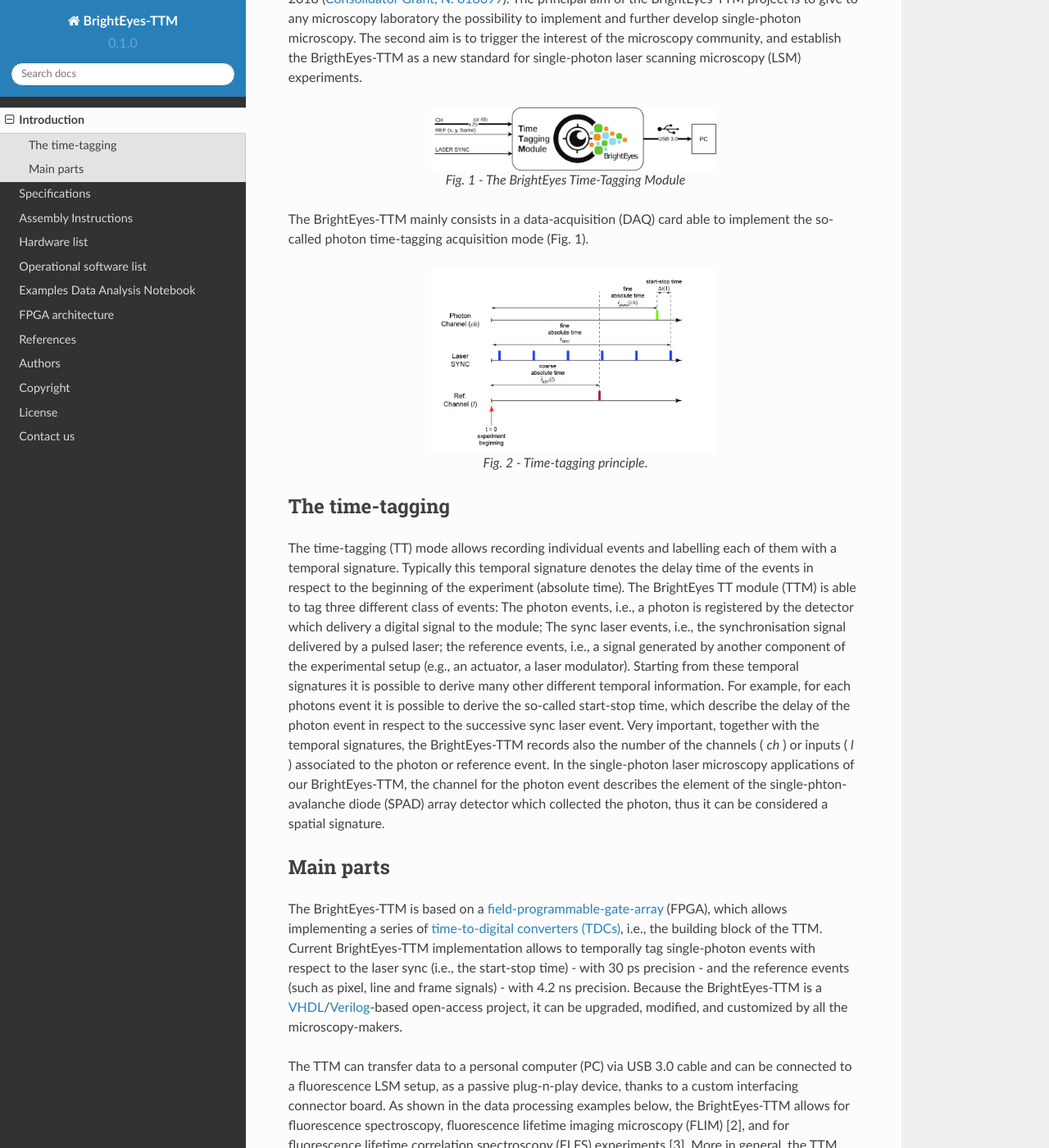
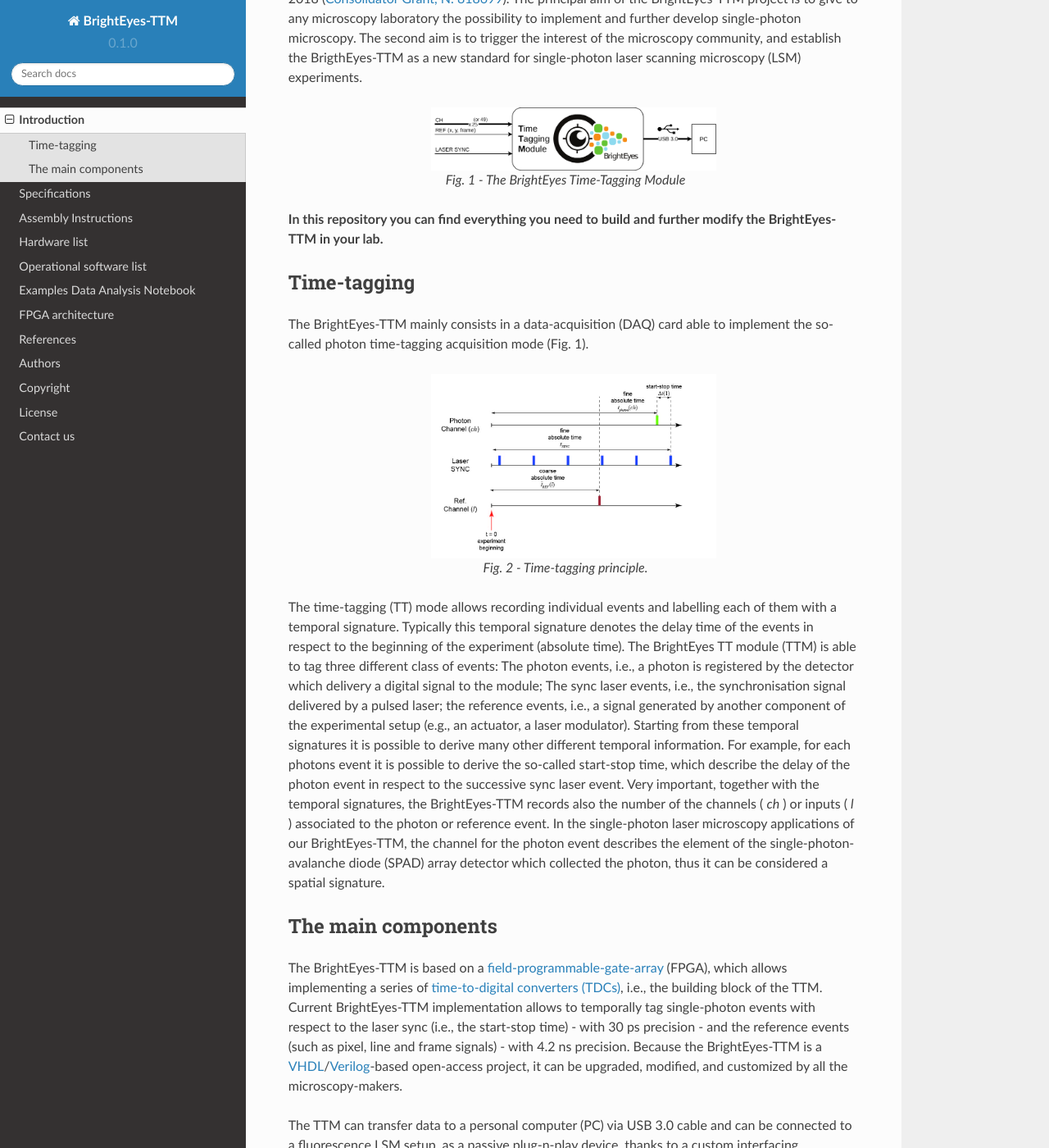
Before and after one commit to mattia-donato/BrightEyes-TTM-docs, a Sphinx documentation site: the page built from docs/source/BrightEyes.md, in a window 1280 px wide and 1400 px high, scrolled down 197 px. Shown: the whole window at 82% size. Built offline with Sphinx 7.4.7 and the Read the Docs theme 2.0.0, drawn with Linux system fonts in a browser that asks for light colours; some of the changed text lies outside the part shown.

Commit message:
Update BrightEyes.md

```diff
--- a/docs/source/BrightEyes.md
+++ b/docs/source/BrightEyes.md
@@ -10,6 +10,10 @@
 Fig. 1 - The BrightEyes Time-Tagging Module
 :::
 
+**In this repository you can find everything you need to build and further modify the BrightEyes-TTM in your lab.**
+
+## Time-tagging
+
 The BrightEyes-TTM mainly consists in a data-acquisition (DAQ) card able to implement the so-called photon time-tagging acquisition mode (Fig. 1).
 
 :::{figure} img/TT_Principle.jpg
@@ -20,17 +24,14 @@
 Fig. 2 - Time-tagging principle.
 :::
 
-## The time-tagging
+The time-tagging (TT) mode allows recording individual events and labelling each of them with a temporal signature. Typically this temporal signature denotes the delay time of the events in respect to the beginning of the experiment (absolute time). The BrightEyes TT module (TTM) is able to tag three different class of events: The photon events, i.e., a photon is registered by the detector which delivery a digital signal to the module; The sync laser events, i.e., the synchronisation signal delivered by a pulsed laser; the reference events, i.e., a signal generated by another component of the experimental setup (e.g., an actuator, a laser modulator). Starting from these temporal signatures it is possible to derive many other different temporal information. For example, for each photons event it is possible to derive the so-called start-stop time, which describe the delay of the photon event in respect to the successive sync laser event. Very important, together with the temporal signatures, the BrightEyes-TTM records also the number of the channels ( *ch* ) or inputs ( *l* ) associated to the photon or reference event. In the single-photon laser microscopy applications of our BrightEyes-TTM, the channel for the photon event describes the element of the single-photon-avalanche diode (SPAD) array detector which collected the photon, thus it can be considered a spatial signature.
 
-The time-tagging (TT) mode allows recording individual events and labelling each of them with a temporal signature. Typically this temporal signature denotes the delay time of the events in respect to the beginning of the experiment (absolute time). The BrightEyes TT module (TTM) is able to tag three different class of events: The photon events, i.e., a photon is registered by the detector which delivery a digital signal to the module; The sync laser events, i.e., the synchronisation signal delivered by a pulsed laser; the reference events, i.e., a signal generated by another component of the experimental setup (e.g., an actuator, a laser modulator). Starting from these temporal signatures it is possible to derive many other different temporal information. For example, for each photons event it is possible to derive the so-called start-stop time, which describe the delay of the photon event in respect to the successive sync laser event. Very important, together with the temporal signatures, the BrightEyes-TTM records also the number of the channels ( *ch* ) or inputs ( *l* ) associated to the photon or reference event. In the single-photon laser microscopy applications of our BrightEyes-TTM, the channel for the photon event describes the element of the single-phton-avalanche diode (SPAD) array detector which collected the photon, thus it can be considered a spatial signature.
-
-## Main parts
+## The main components
 
 The BrightEyes-TTM is based on a [field-programmable-gate-array](https://en.wikipedia.org/wiki/Field-programmable_gate_array) (FPGA), which allows implementing a series of [time-to-digital converters (TDCs)](https://en.wikipedia.org/wiki/Time-to-digital_converter), i.e., the building block of the TTM. Current BrightEyes-TTM implementation allows to temporally tag single-photon events with respect to the laser sync (i.e., the start-stop time) - with 30 ps precision - and the reference events (such as pixel, line and frame signals) - with 4.2 ns precision. Because the BrightEyes-TTM is a [VHDL](https://en.wikipedia.org/wiki/VHDL)/[Verilog](https://en.wikipedia.org/wiki/Verilog)-based open-access project, it can be upgraded, modified, and customized by all the microscopy-makers.
 
 The TTM can transfer data to a personal computer (PC) via USB 3.0 cable and can be connected to a fluorescence LSM setup, as a passive plug-n-play device, thanks to a custom interfacing connector board. As shown in the data processing examples below, the BrightEyes-TTM allows for fluorescence spectroscopy, fluorescence lifetime imaging microscopy (FLIM) \[2\], and for fluorescence lifetime correlation spectroscopy (FLFS) experiments \[3\]. More in general, the TTM can be used to fully explore the great momentum in the development of new bi-dimensional or one-dimensional asyncronous read-out SPAD array detectors \[3,4\].
 
-**In this repository you can find everything you need to build and further modify the BrightEyes-TTM in your lab.**
 
 The BrightEyes-TTM is composed by three main parts: the FPGA evaluation board ([Xilinx® KC705 Evaluation board](https://www.xilinx.com/products/boards-and-kits/ek-k7-kc705-g.html)); the FX3 data transmission chip ([EZ-USB® FX3™ SuperSpeed Explorer Kit](https://www.cypress.com/documentation/development-kitsboards/cyusb3kit-003-ez-usb-fx3-superspeed-explorer-kit) and [FMC Interconnect Board for the EZ-USB® FX3™ SuperSpeed Explorer Kit](https://www.cypress.com/documentation/development-kitsboards/cyusb3acc-005-fmc-interconnect-board-ez-usb-fx3-superspeed)); a custom-made I/Os SMA-FMC daugther connector card. The three part need to be assembled (Fig. 3) following the instruction below (expand the Assembly Instuctions). Both the FX3 data transmission chip and the I/Os FMC daugther card easily interlock to the main Xilinx® FPGA board.
 
```
